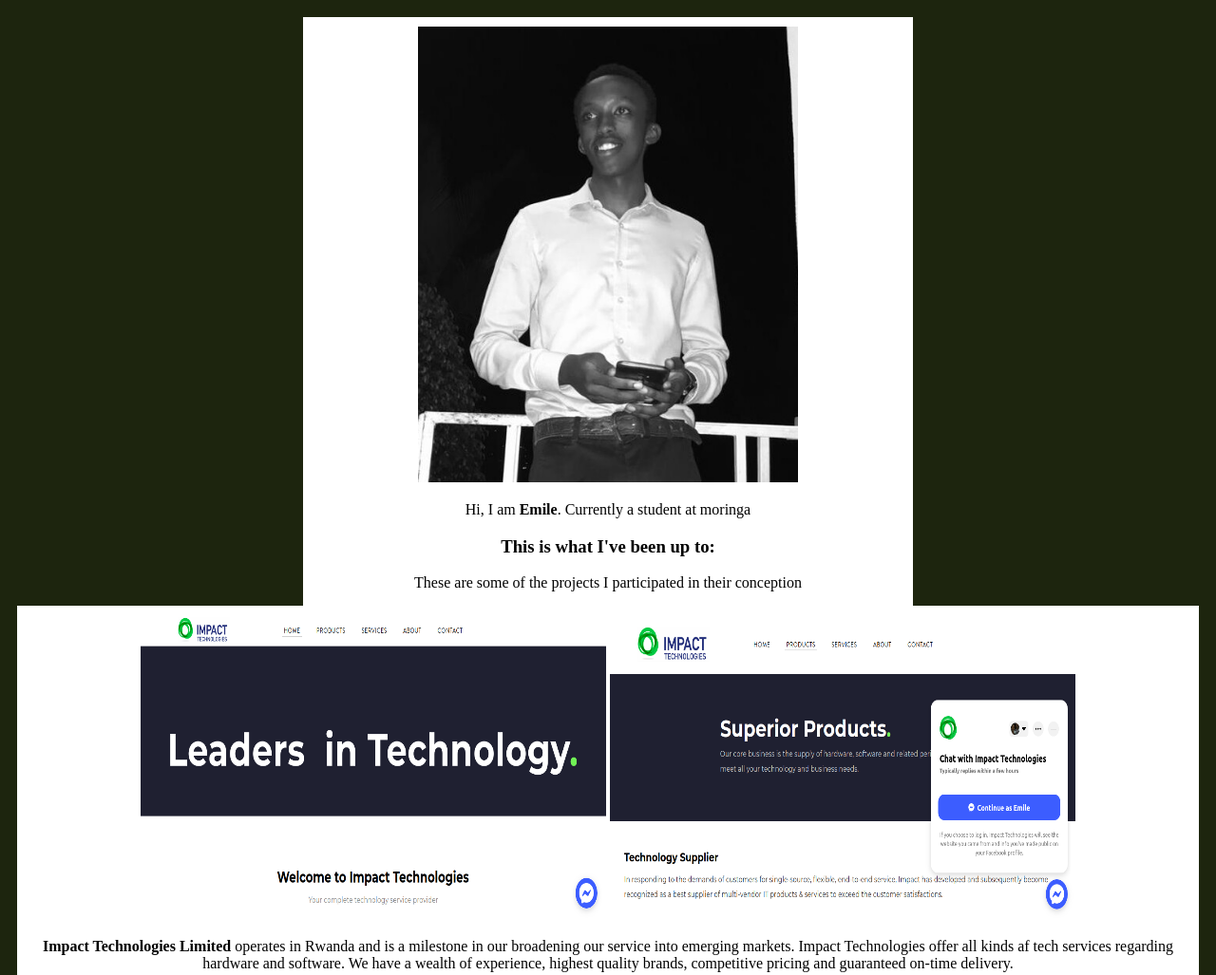
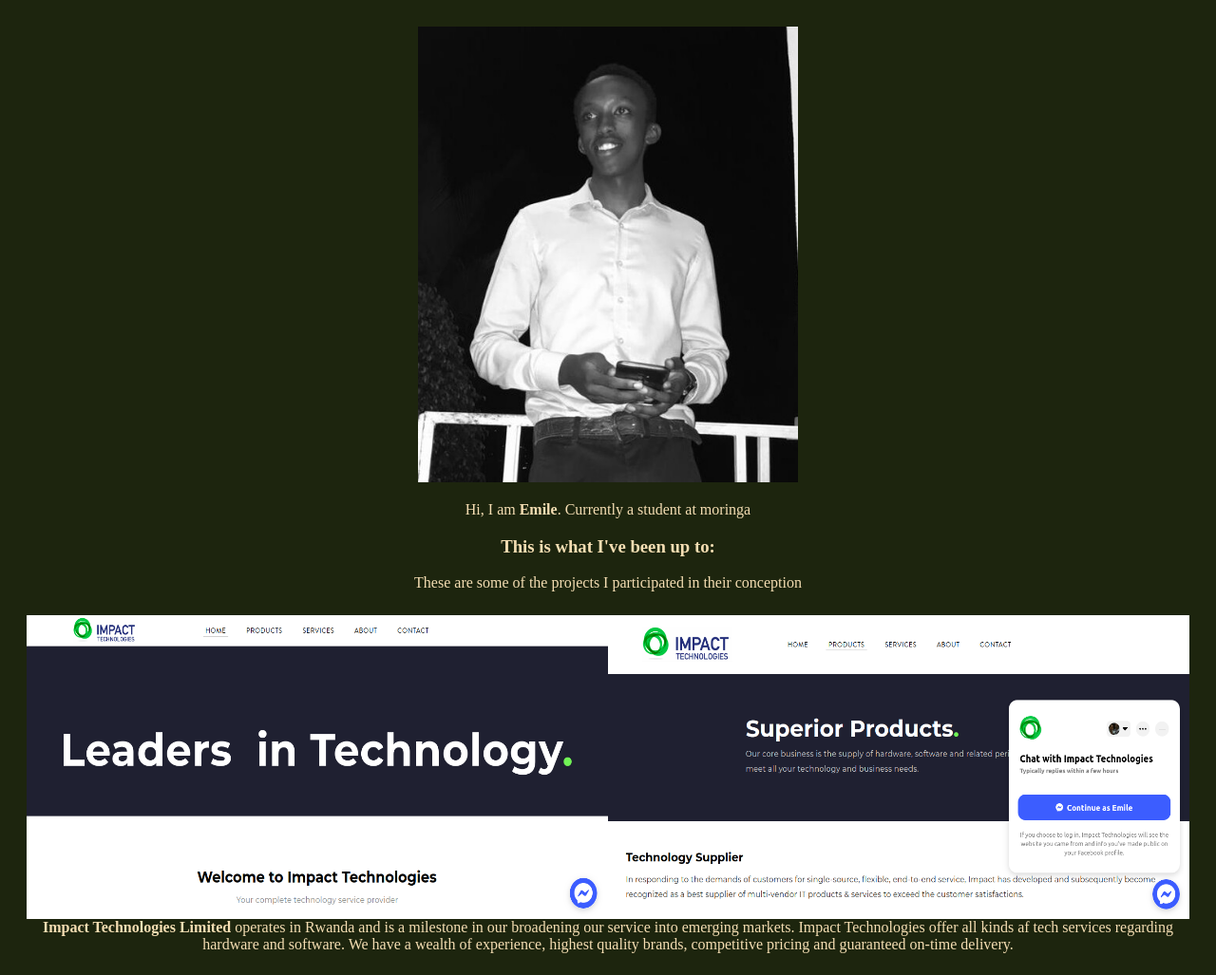
Before and after one commit to emile067/portfolio, a plain HTML site: page index.html in a window 1280 px wide. Shown: the top 1027 px of the page at 95% size. Drawn offline with Linux system fonts and the light colour scheme.

Commit message:
fix indentation and spacing

```diff
--- a/index.html
+++ b/index.html
@@ -14,8 +14,8 @@
         <p>These are some of the projects I participated in their conception</p>
     </div>
     <div class="project1">
-        <img src="images/impact.png" alt="impacthome" height="80%" width="40%">
-        <img src="images/productimpact.png" alt="productimpact" height="80%" width="40%">
+        <img src="images/impact.png" alt="impacthome" height="80%" width="50%">
+        <img src="images/productimpact.png" alt="productimpact" height="80%" width="50%">
         <p><strong>Impact Technologies Limited</strong> operates in Rwanda and is a milestone in our broadening our service into emerging markets. Impact Technologies offer all kinds af tech services regarding hardware and software. We have a wealth of experience, highest quality brands, competitive pricing and guaranteed on-time delivery.
     </div>
     <div class="project2">
--- a/style.css
+++ b/style.css
@@ -1,6 +1,7 @@
 body{
     background-color: rgb(29, 37, 14);
     padding: 10px;
+    color: wheat;
 }
 .profile{
     height: 600px;
@@ -8,13 +9,15 @@ body{
     margin: auto;
     width: 50%;
     padding: 10px;
-    background-color: white;
+
 }
 .project1{
     height: 400px;
-    background-color: white;
     padding: 10px;
     text-align: center;
+}
+.project1 img{
+    float: left;
 }
 .aboutme{
     height: 100%;
@@ -22,11 +25,11 @@ body{
     margin: auto;
     width: 50%;
     padding: 10px;
-    background-color: white;
+
 }
 .project2{
     height: 400px;
-    background-color: white;
+
     padding: 10px;
     text-align: center;
 }
```
